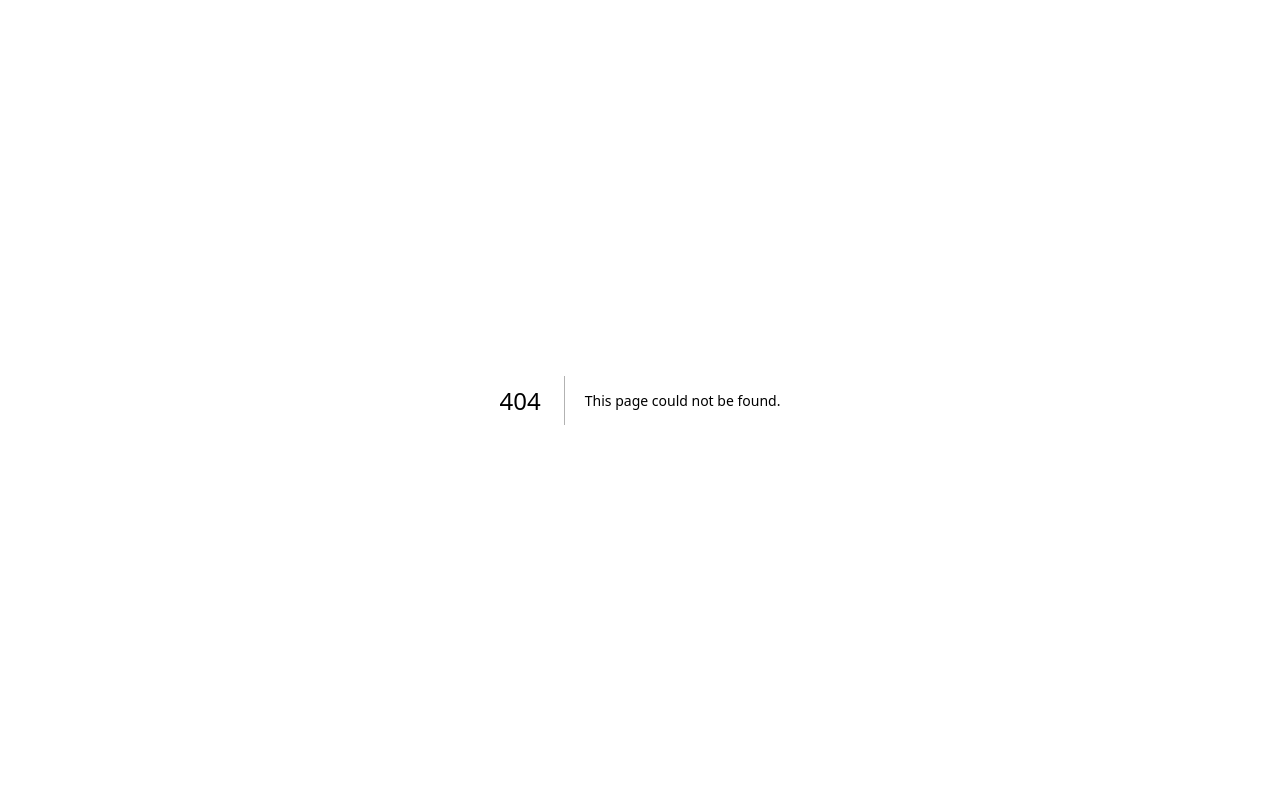
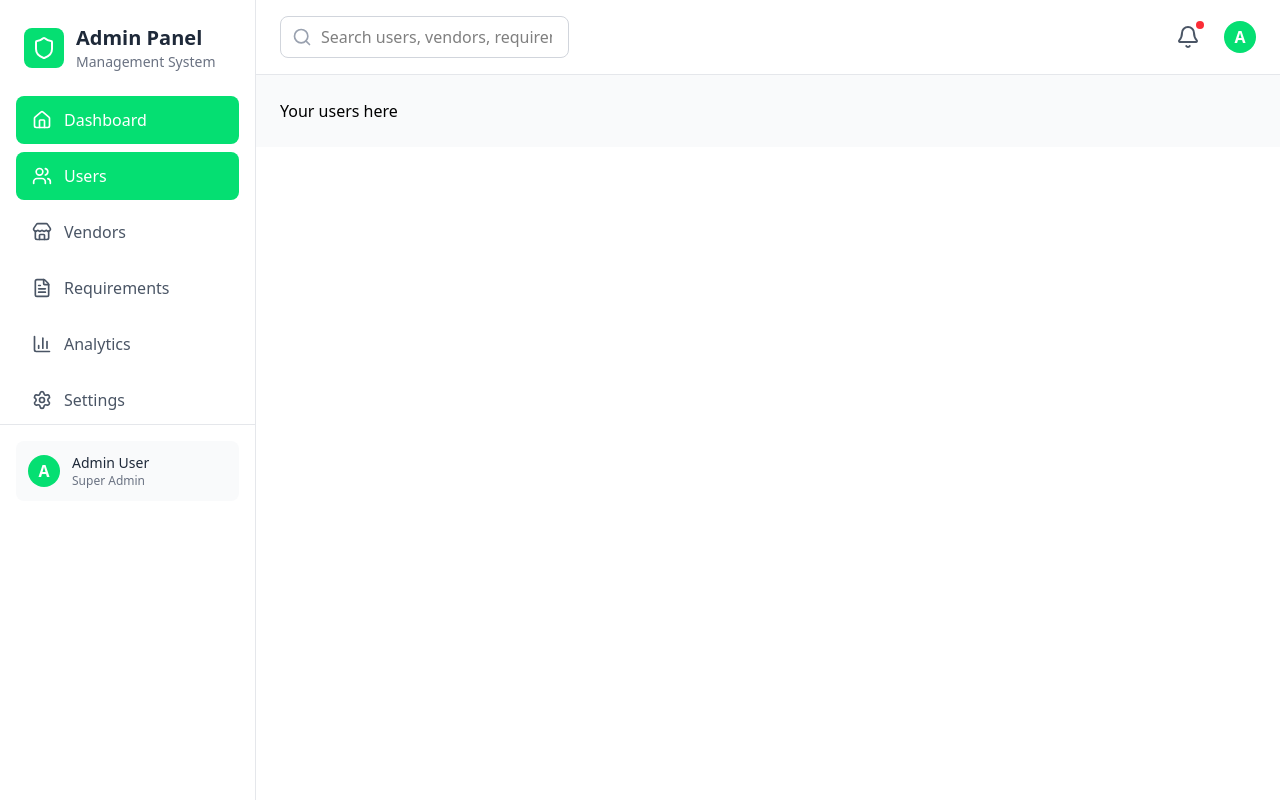
Before and after one commit to amilasampath0130/grysosta-admin-dashboard, a Next.js app: page /admin/users in a window 1280 px wide. Before the commit this address had no page. Built offline with nearby package versions, Linux system fonts and the light colour scheme.

Commit message:
feat:Complete the navbard and header bar.

```diff
--- /dev/null
+++ b/app/admin/layout.tsx
@@ -0,0 +1,22 @@
+'use client'
+
+import { useState } from 'react'
+import Sidebar from '@/components/Sidebar'
+import Header from '@/components/Topbar'
+
+export default function AdminLayout({ children }: { children: React.ReactNode }) {
+  const [open, setOpen] = useState(false)
+
+  return (
+    <div className="flex h-screen overflow-hidden">
+      <Sidebar open={open} setOpen={setOpen} />
+
+      <div className="flex flex-col flex-1">
+        <Header setOpen={setOpen} />
+        <main className="p-4 md:p-6 overflow-y-auto bg-gray-50">
+          {children}
+        </main>
+      </div>
+    </div>
+  )
+}
--- /dev/null
+++ b/app/admin/page.tsx
@@ -0,0 +1,12 @@
+import StatCard from "@/components/StatCard";
+
+export default function Dashboard() {
+  return (
+    <div className="grid grid-cols-1 sm:grid-cols-2 lg:grid-cols-4 gap-4">
+      <StatCard title="Mobile Users" value="12,430" />
+      <StatCard title="Pending Vendors" value="32" />
+      <StatCard title="Approved Vendors" value="210" />
+      <StatCard title="Rejected Vendors" value="14" />
+    </div>
+  );
+}
--- /dev/null
+++ b/app/admin/settings/page.tsx
@@ -0,0 +1,11 @@
+import React from 'react'
+
+const page = () => {
+  return (
+    <div>
+      <h1>Your Setting here</h1>
+    </div>
+  )
+}
+
+export default page
--- /dev/null
+++ b/app/admin/users/page.tsx
@@ -0,0 +1,11 @@
+import React from 'react'
+
+const page = () => {
+  return (
+    <div>
+      <h1>Your users here</h1>
+    </div>
+  )
+}
+
+export default page
--- /dev/null
+++ b/app/admin/vendors/page.tsx
@@ -0,0 +1,11 @@
+import React from 'react'
+
+const page = () => {
+  return (
+    <div>
+      <h1>Your vendor here</h1>
+    </div>
+  )
+}
+
+export default page
--- /dev/null
+++ b/components/Sidebar.tsx
@@ -0,0 +1,107 @@
+'use client'
+
+import Link from 'next/link'
+import { usePathname } from 'next/navigation'
+import {
+  Users,
+  Store,
+  FileText,
+  Settings,
+  BarChart3,
+  Home,
+  Shield,
+  X
+} from 'lucide-react'
+import { Dispatch, SetStateAction } from 'react'
+
+interface SidebarProps {
+  open: boolean
+  setOpen: Dispatch<SetStateAction<boolean>>
+}
+
+const navItems = [
+  { name: 'Dashboard', href: '/admin', icon: Home },
+  { name: 'Users', href: '/admin/users', icon: Users },
+  { name: 'Vendors', href: '/admin/vendors', icon: Store },
+  { name: 'Requirements', href: '/admin/requirements', icon: FileText },
+  { name: 'Analytics', href: '/admin/analytics', icon: BarChart3 },
+  { name: 'Settings', href: '/admin/settings', icon: Settings },
+]
+
+export default function Sidebar({ open, setOpen }: SidebarProps) {
+  const pathname = usePathname()
+
+  return (
+    <>
+      {/* Mobile overlay */}
+      {open && (
+        <div
+          className="fixed inset-0 bg-black/40 z-40 md:hidden"
+          onClick={() => setOpen(false)}
+        />
+      )}
+
+      <aside
+        className={`fixed md:static z-50 h-full w-64 bg-white border-r border-gray-200
+        transition-transform duration-300
+        ${open ? 'translate-x-0' : '-translate-x-full md:translate-x-0'}`}
+      >
+        {/* Header */}
+        <div className="p-6 flex items-center justify-between">
+          <div className="flex items-center gap-3">
+            <div className="w-10 h-10 rounded-lg bg-green-400 flex items-center justify-center">
+              <Shield className="w-6 h-6 text-white" />
+            </div>
+            <div>
+              <h1 className="text-xl font-bold text-gray-800">Admin Panel</h1>
+              <p className="text-sm text-gray-500">Management System</p>
+            </div>
+          </div>
+
+          <button className="md:hidden" onClick={() => setOpen(false)}>
+            <X />
+          </button>
+        </div>
+
+        {/* Navigation */}
+        <nav className="flex-1 px-4 space-y-2">
+          {navItems.map((item) => {
+            const Icon = item.icon
+            const isActive =
+              pathname === item.href || pathname.startsWith(item.href + '/')
+
+            return (
+              <Link
+                key={item.name}
+                href={item.href}
+                onClick={() => setOpen(false)}
+                className={`flex items-center gap-3 px-4 py-3 rounded-lg transition-colors
+                  ${
+                    isActive
+                      ? 'bg-green-400 text-white'
+                      : 'text-gray-600 hover:bg-gray-100'
+                  }`}
+              >
+                <Icon className="w-5 h-5" />
+                <span className="font-medium">{item.name}</span>
+              </Link>
+            )
+          })}
+        </nav>
+
+        {/* Footer */}
+        <div className="p-4 border-t border-gray-200">
+          <div className="flex items-center gap-3 p-3 rounded-lg bg-gray-50">
+            <div className="w-8 h-8 rounded-full bg-green-400 flex items-center justify-center">
+              <span className="text-white font-semibold">A</span>
+            </div>
+            <div>
+              <p className="text-sm font-medium text-gray-800">Admin User</p>
+              <p className="text-xs text-gray-500">Super Admin</p>
+            </div>
+          </div>
+        </div>
+      </aside>
+    </>
+  )
+}
--- /dev/null
+++ b/components/StatCard.tsx
@@ -0,0 +1,8 @@
+export default function StatCard({ title, value }: any) {
+  return (
+    <div className="bg-white p-6 rounded-xl shadow hover:shadow-md transition">
+      <p className="text-gray-500 text-sm">{title}</p>
+      <h2 className="text-3xl font-bold mt-2">{value}</h2>
+    </div>
+  );
+}
--- /dev/null
+++ b/components/Topbar.tsx
@@ -0,0 +1,53 @@
+'use client'
+
+import { Search, Bell, Menu } from 'lucide-react'
+import { useState, Dispatch, SetStateAction } from 'react'
+
+interface HeaderProps {
+  setOpen: Dispatch<SetStateAction<boolean>>
+}
+
+export default function Header({ setOpen }: HeaderProps) {
+  const [searchQuery, setSearchQuery] = useState('')
+
+  return (
+    <header className="sticky top-0 z-40 bg-white border-b border-gray-200">
+      <div className="flex items-center justify-between px-6 py-4">
+        <div className="flex items-center gap-4">
+          {/* MOBILE MENU BUTTON */}
+          <button
+            className="md:hidden p-2"
+            onClick={() => setOpen(true)}
+          >
+            <Menu className="w-6 h-6 text-gray-600" />
+          </button>
+
+          {/* SEARCH */}
+          <div className="relative max-w-md hidden sm:block">
+            <Search className="absolute left-3 top-1/2 transform -translate-y-1/2 w-5 h-5 text-gray-400" />
+            <input
+              type="text"
+              placeholder="Search users, vendors, requirements..."
+              className="w-full pl-10 pr-4 py-2 rounded-lg border border-gray-300
+              focus:outline-none focus:ring-2 focus:ring-green-400 focus:border-transparent"
+              value={searchQuery}
+              onChange={(e) => setSearchQuery(e.target.value)}
+            />
+          </div>
+        </div>
+
+        {/* RIGHT ACTIONS */}
+        <div className="flex items-center gap-4">
+          <button className="relative p-2 text-gray-600 hover:text-gray-900">
+            <Bell className="w-6 h-6" />
+            <span className="absolute top-1 right-1 w-2 h-2 bg-red-500 rounded-full" />
+          </button>
+
+          <div className="w-8 h-8 rounded-full bg-green-400 flex items-center justify-center">
+            <span className="text-white font-semibold">A</span>
+          </div>
+        </div>
+      </div>
+    </header>
+  )
+}
--- /dev/null
+++ b/components/VendorTable.tsx
@@ -0,0 +1,32 @@
+export default function VendorTable() {
+  return (
+    <div className="bg-white rounded-xl shadow overflow-x-auto">
+      <table className="min-w-full text-sm">
+        <thead className="bg-gray-100">
+          <tr>
+            <th className="p-3 text-left">Name</th>
+            <th className="p-3 text-left">Email</th>
+            <th className="p-3 text-left">Status</th>
+            <th className="p-3 text-left">Action</th>
+          </tr>
+        </thead>
+        <tbody>
+          <tr className="border-t">
+            <td className="p-3">ABC Store</td>
+            <td className="p-3">abc@mail.com</td>
+            <td className="p-3">
+              <span className="px-2 py-1 rounded text-xs bg-yellow-100 text-yellow-700">
+                Pending
+              </span>
+            </td>
+            <td className="p-3 flex gap-2">
+              <button className="text-blue-600">View</button>
+              <button className="text-green-600">Approve</button>
+              <button className="text-red-600">Reject</button>
+            </td>
+          </tr>
+        </tbody>
+      </table>
+    </div>
+  );
+}
--- a/package.json
+++ b/package.json
@@ -9,6 +9,7 @@
     "lint": "eslint"
   },
   "dependencies": {
+    "lucide-react": "^0.562.0",
     "next": "16.0.7",
     "react": "19.2.0",
     "react-dom": "19.2.0"
```
Also changed, not shown: 1 other file (tests, documents, lock files or other folders).
